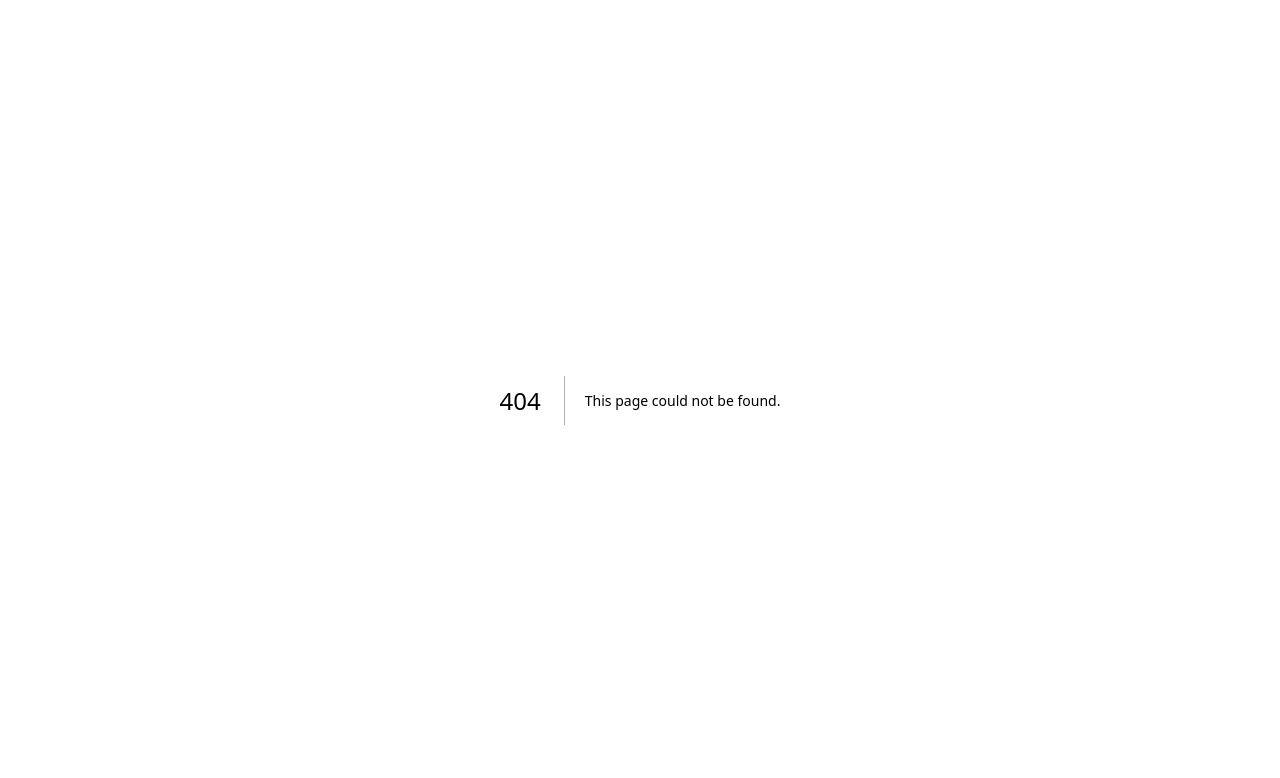
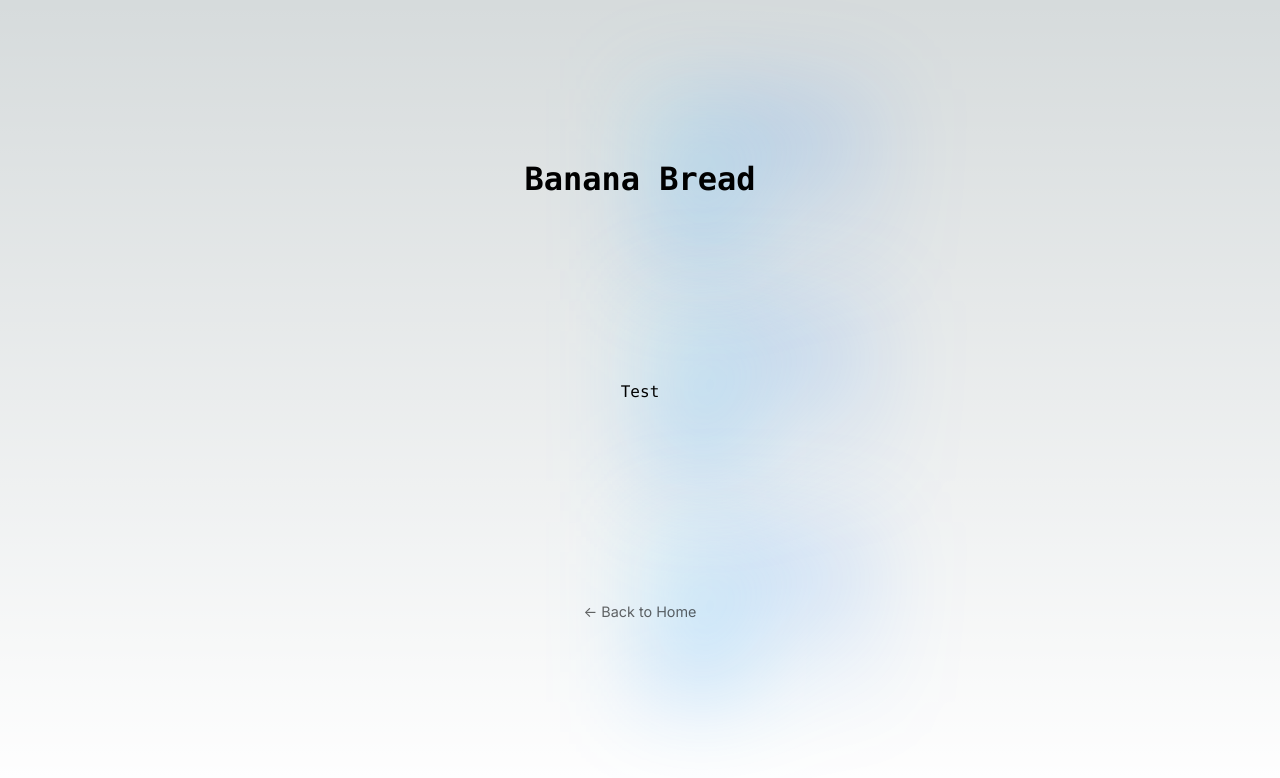
Before and after one commit to sgoh25/cookbook, a Next.js app: page /recipes/banana_bread in a window 1280 px wide. Before the commit this address had no page. Shown: the top 778 px of the page. Built offline with nearby package versions, Linux system fonts and the light colour scheme.

Commit message:
Add recipe template component

```diff
--- /dev/null
+++ b/components/_recipe.js
@@ -0,0 +1,33 @@
+import Head from 'next/head'
+import Link from 'next/link';
+import { Inter } from 'next/font/google'
+import styles from '@/styles/Home.module.css'
+
+const inter = Inter({ subsets: ['latin'] })
+
+export default function Recipe({ title, contents }) {
+    return (
+        <>
+            <Head>
+                <title>{title}</title>
+                <meta name="description" content="An interactive cookbook" />
+                <meta name="viewport" content="width=device-width, initial-scale=1" />
+                <link rel="icon" href="/fruit.png" />
+            </Head>
+
+            <main className={styles.main}>
+                <div className={styles.center}>
+                    <h1>{title}</h1>
+                </div>
+                <div className={styles.center}>
+                    {contents}
+                </div>
+                <div className={styles.center}>
+                    <Link href="/" className={styles.back}>
+                        <p className={inter.className}><span>&lt;-</span> Back to Home</p>
+                    </Link>
+                </div>
+            </main>
+        </>
+    )
+}
--- /dev/null
+++ b/pages/recipes/banana_bread.js
@@ -0,0 +1,8 @@
+import Recipe from '../../components/_recipe.js'
+
+export default function BananaBread() {
+    let contents;
+    contents=(<p>Test</p>)
+
+    return <Recipe title="Banana Bread" contents={contents} />
+}
--- a/styles/Home.module.css
+++ b/styles/Home.module.css
@@ -72,6 +72,32 @@
   max-width: 30ch;
 }
 
+.back {
+  padding: 1rem 1.2rem;
+  border-radius: var(--border-radius);
+  background: rgba(var(--card-rgb), 0);
+  border: 1px solid rgba(var(--card-border-rgb), 0);
+  transition: background 200ms, border 200ms;
+}
+
+.back span {
+  display: inline-block;
+  transition: transform 200ms;
+}
+
+.back h2 {
+  font-weight: 600;
+  margin-bottom: 0.7rem;
+}
+
+.back p {
+  margin: 0;
+  opacity: 0.6;
+  font-size: 0.9rem;
+  line-height: 1.5;
+  max-width: 30ch;
+}
+
 .center {
   display: flex;
   justify-content: center;
@@ -105,53 +131,6 @@
   transform: translateZ(0);
 }
 
-.logo,
-.thirteen {
-  position: relative;
-}
-
-.thirteen {
-  display: flex;
-  justify-content: center;
-  align-items: center;
-  width: 75px;
-  height: 75px;
-  padding: 25px 10px;
-  margin-left: 16px;
-  transform: translateZ(0);
-  border-radius: var(--border-radius);
-  overflow: hidden;
-  box-shadow: 0px 2px 8px -1px #0000001a;
-}
-
-.thirteen::before,
-.thirteen::after {
-  content: '';
-  position: absolute;
-  z-index: -1;
-}
-
-/* Conic Gradient Animation */
-.thirteen::before {
-  animation: 6s rotate linear infinite;
-  width: 200%;
-  height: 200%;
-  background: var(--tile-border);
-}
-
-/* Inner Square */
-.thirteen::after {
-  inset: 0;
-  padding: 1px;
-  border-radius: var(--border-radius);
-  background: linear-gradient(
-    to bottom right,
-    rgba(var(--tile-start-rgb), 1),
-    rgba(var(--tile-end-rgb), 1)
-  );
-  background-clip: content-box;
-}
-
 /* Enable hover only on non-touch devices */
 @media (hover: hover) and (pointer: fine) {
   .card:hover {
@@ -162,14 +141,23 @@
   .card:hover span {
     transform: translateX(4px);
   }
+
+  .back:hover {
+    background: rgba(var(--card-rgb), 0.1);
+    border: 1px solid rgba(var(--card-border-rgb), 0.15);
+  }
+
+  .back:hover span {
+    transform: translateX(-4px);
+  }
 }
 
 @media (prefers-reduced-motion) {
-  .thirteen::before {
-    animation: none;
+  .card:hover span {
+    transform: none;
   }
 
-  .card:hover span {
+  .back:hover span {
     transform: none;
   }
 }
@@ -192,6 +180,14 @@
   }
 
   .card h2 {
+    margin-bottom: 0.5rem;
+  }
+
+  .back {
+    padding: 1rem 2.5rem;
+  }
+
+  .back h2 {
     margin-bottom: 0.5rem;
   }
 
@@ -258,17 +254,6 @@
   }
 }
 
-@media (prefers-color-scheme: dark) {
-  .vercelLogo {
-    filter: invert(1);
-  }
-
-  .logo,
-  .thirteen img {
-    filter: invert(1) drop-shadow(0 0 0.3rem #ffffff70);
-  }
-}
-
 @keyframes rotate {
   from {
     transform: rotate(360deg);
```
Also changed, not shown: pages/index.js (+6 -6 lines), pages/recipes/recipe1.js (deleted, +0 -23 lines).
